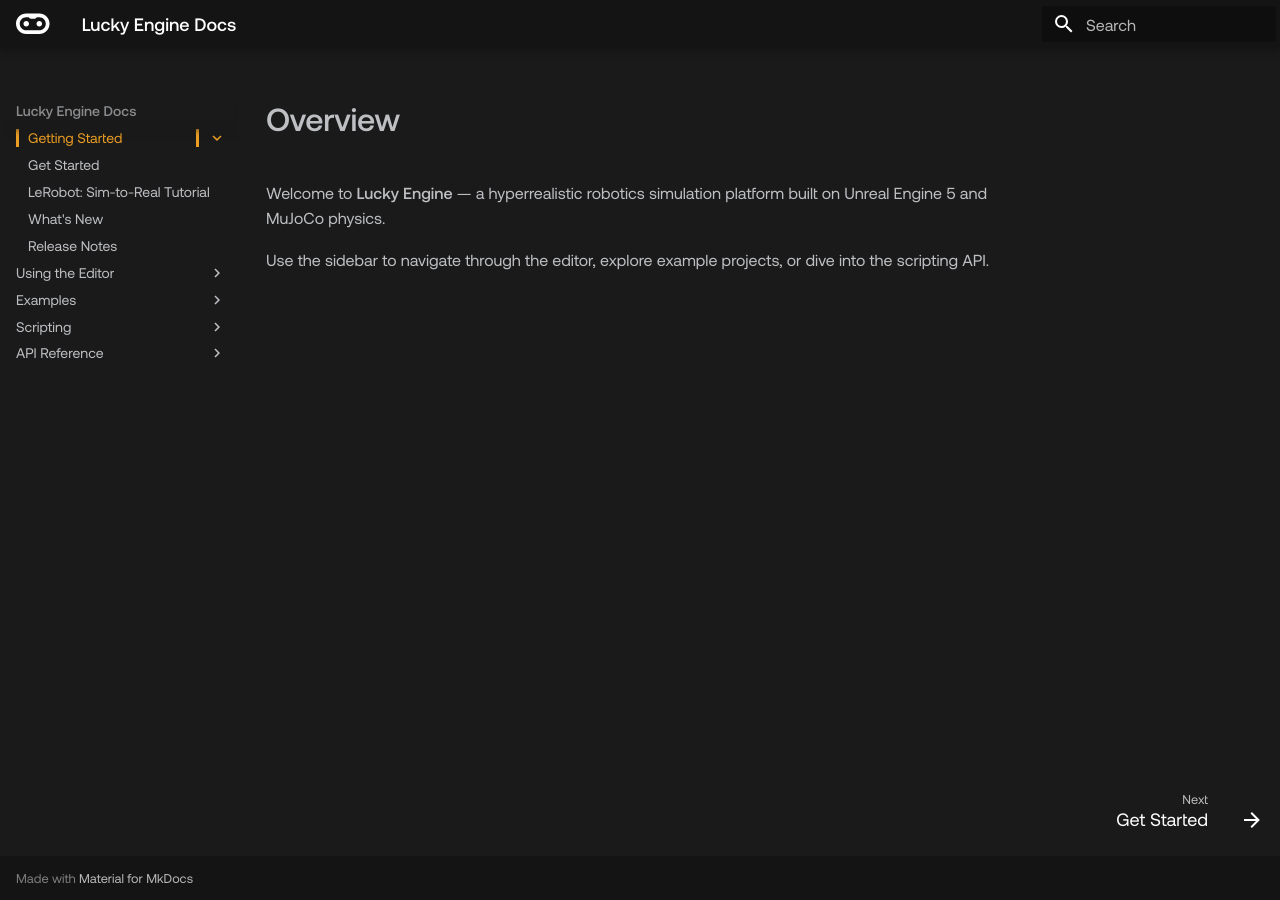
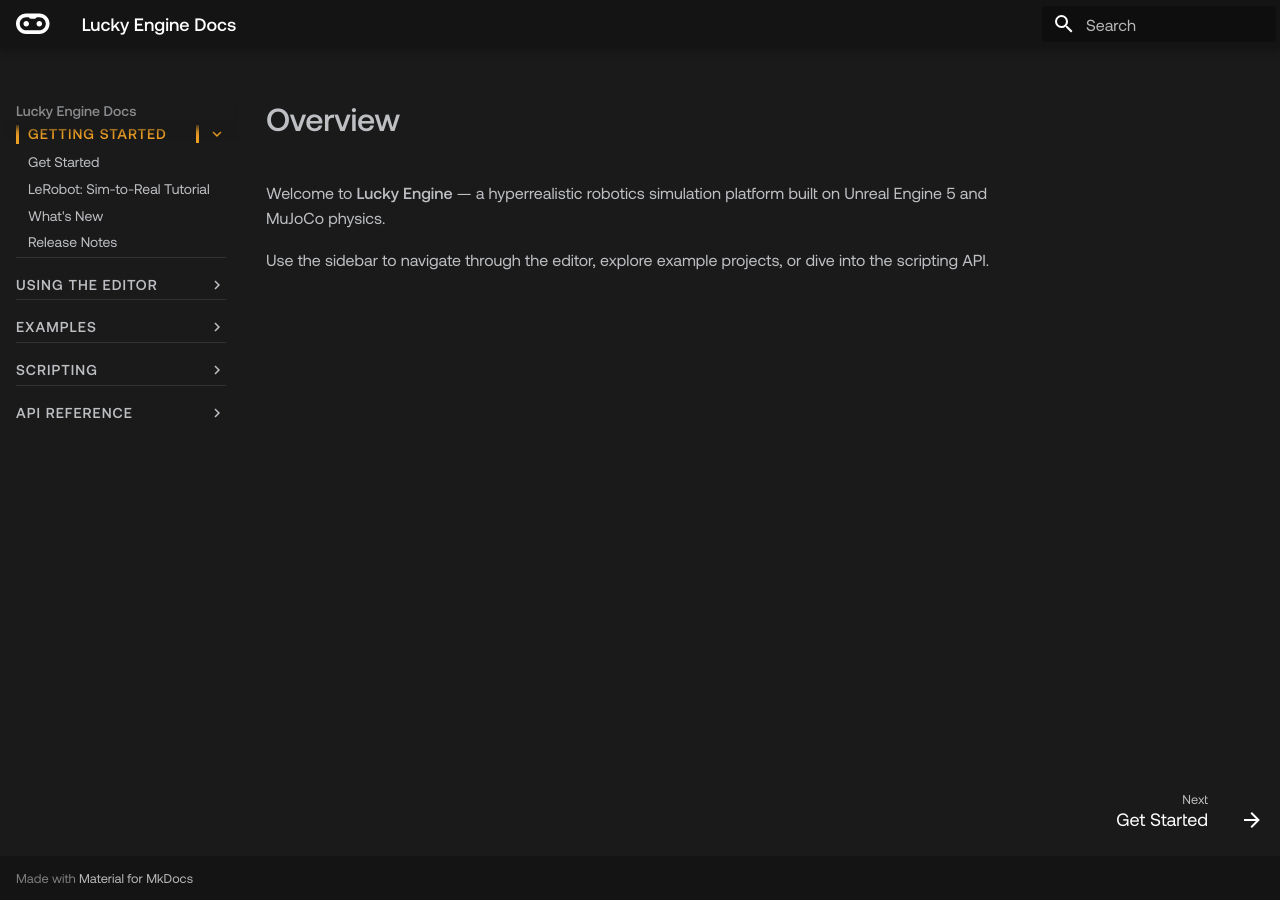
Before and after one commit to ZoreAnuj/luckyrobots-docs, an MkDocs documentation site: the page built from docs/getting-started/index.md, in a window 1280 px wide. Built offline with MkDocs 1.6.1 and Material for MkDocs 9.7.7, drawn with Linux system fonts in a browser that asks for light colours; the version menu is left out.

Commit message:
style(nav): uppercase section headers with dividers

```diff
--- a/docs/stylesheets/extra.css
+++ b/docs/stylesheets/extra.css
@@ -551,3 +551,22 @@ body { font-synthesis: style; }
   padding-left: calc(0.6rem - 3px);
   color: var(--lr-green);
 }
+
+/* Section headers: uppercase, bold, with top divider */
+.md-nav--primary > .md-nav__list > .md-nav__item > .md-nav__link,
+.md-nav--primary > .md-nav__list > .md-nav__item > label {
+  text-transform: uppercase;
+  font-size: 0.72rem;
+  font-weight: 700;
+  letter-spacing: 0.07em;
+  color: var(--md-default-fg-color);
+  margin-top: 0.25rem;
+  padding-top: 0.9rem;
+  border-top: 1px solid var(--md-default-fg-color--lightest);
+}
+
+.md-nav--primary > .md-nav__list > .md-nav__item:first-child > .md-nav__link,
+.md-nav--primary > .md-nav__list > .md-nav__item:first-child > label {
+  border-top: none;
+  padding-top: 0;
+}
```
